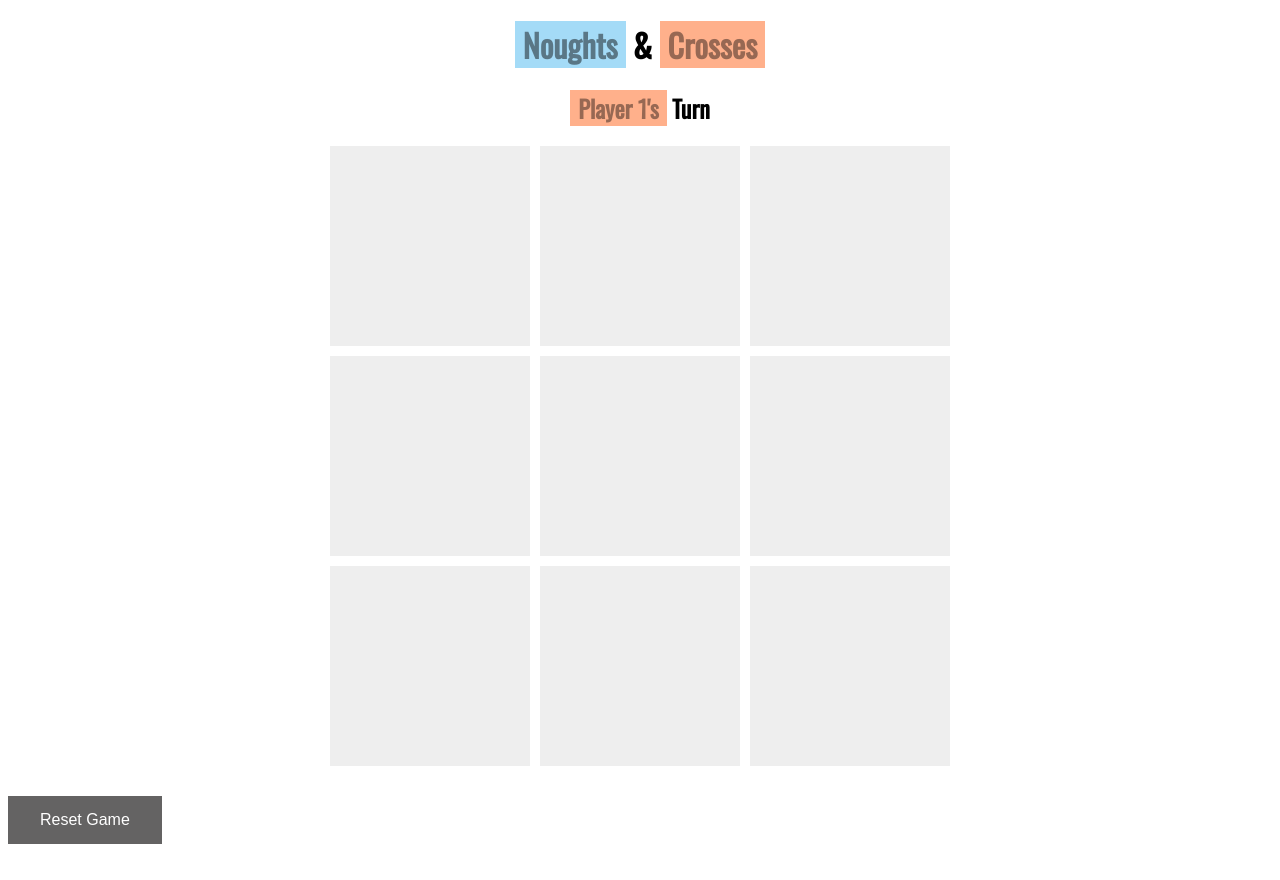
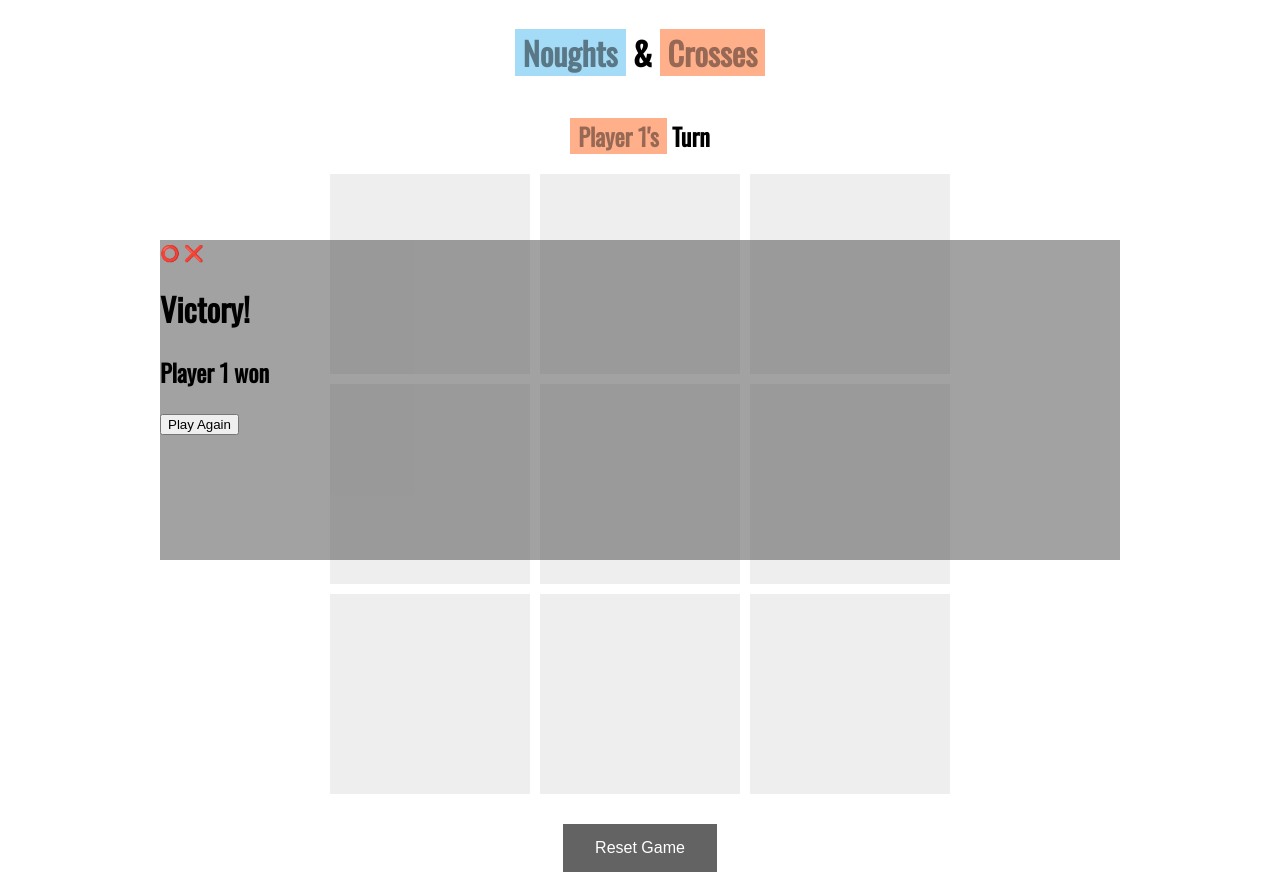
Before and after one commit to ruonao3/ruona-first-repo, a website: page index.html in a window 1280 px wide. Before the commit the page ends 852 px from the top, so only its background shows below. Drawn offline with nearby package versions, Linux system fonts and the light colour scheme.

Commit message:
Added an overall container to display the winner modal

```diff
--- a/index.html
+++ b/index.html
@@ -11,6 +11,7 @@
     <link rel="stylesheet" href="styles.css" />
   </head>
   <body>
+    <div class="container">
       <h1 class="title">
         <span class="noughts">Noughts</span> &
         <span class="crosses">Crosses</span>
@@ -31,7 +32,21 @@
         <div class="box" id="8"></div>
       </div>
 
-    <button id="resetBtn" class="reset-btn">Reset Game</button>
+      <div class="gameModal">
+        <div class="closeButton"></div>
+        <div class="main">
+          <div class="iconHeader">
+            <span class="floating-icon">⭕</span>
+            <span class="floating-icon">❌</span>
+          </div>
+          <h1 id="gameStatus">Victory!</h1>
+          <h2 id="gameMessage">Player 1 won</h2>
+          <button class="gameReset">Play Again</button>
+        </div>
+      </div>
+
+      <button id="resetBtn">Reset Game</button>
+    </div>
 
     <script src="./main.js"></script>
   </body>
```
Lines whose indentation alone changed are shown as unchanged.
